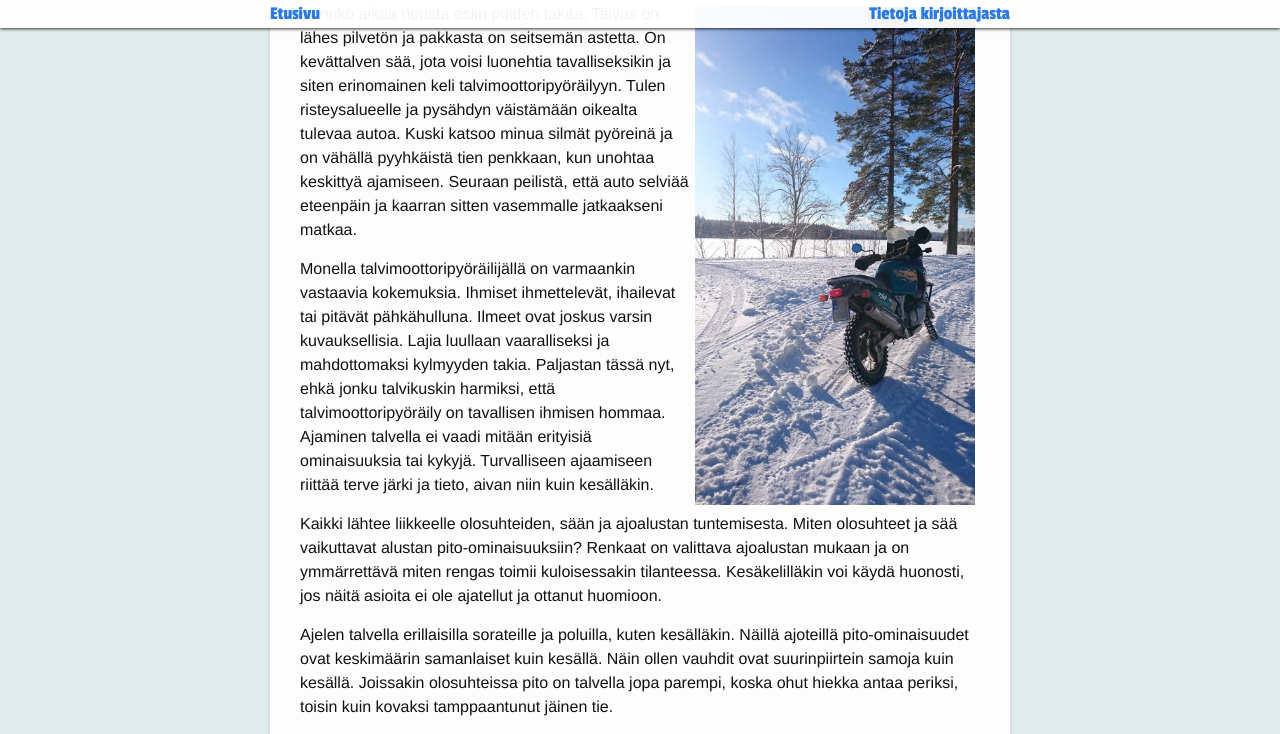
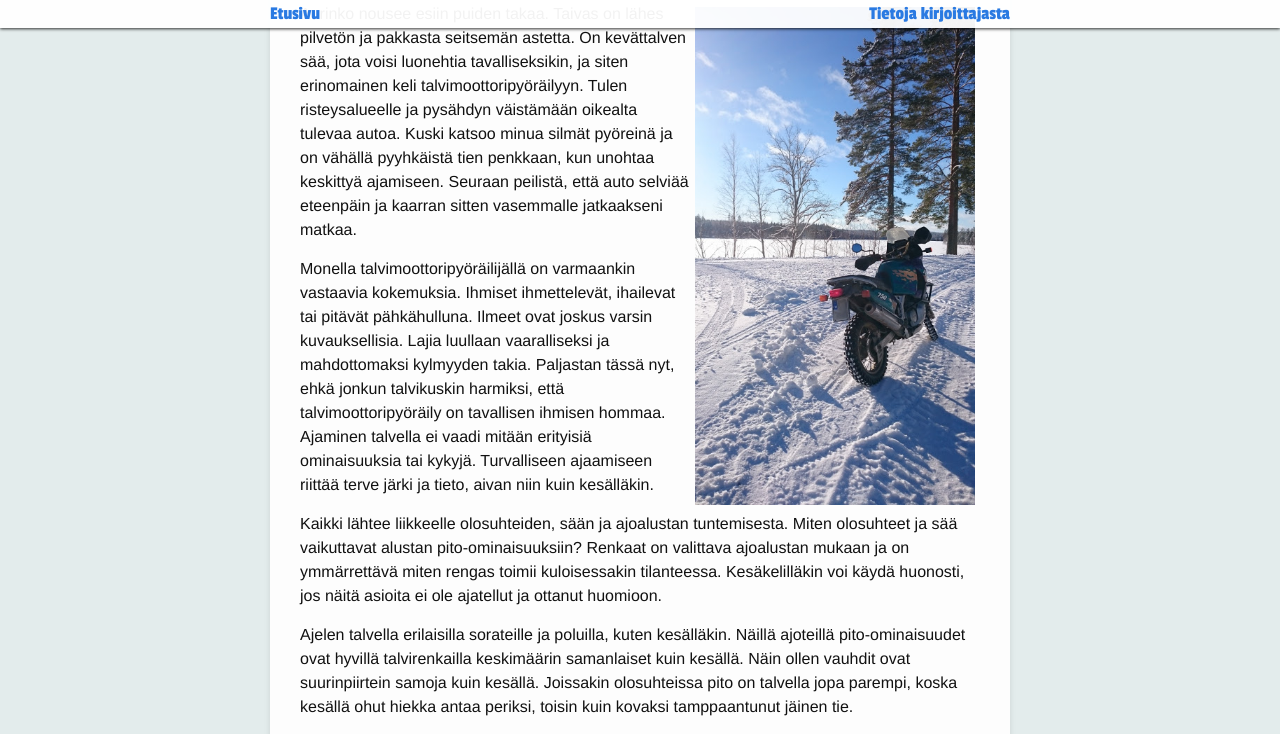
Before and after one commit to seikkailuendurolla/seikkailuendurolla.github.io, a Jekyll site: the page built from _posts/2017-01-06-talvimoottoripyoraily-ei-ole-extreame-laji.md, in a window 1280 px wide and 1400 px high, scrolled down 809 px. Shown: the top 734 px of the window. Built offline with Jekyll 4.4.1, drawn with Linux system fonts in a browser that asks for light colours; some web fonts are replaced; comment, search, counter and statistics services are not loaded; some of the changed text lies outside the part shown; grey boxes are pictures that could not be loaded.

Commit message:
Videon lisäys ja kirjoitusvirheiden korjaus

```diff
--- a/_posts/2017-01-06-talvimoottoripyoraily-ei-ole-extreame-laji.md
+++ b/_posts/2017-01-06-talvimoottoripyoraily-ei-ole-extreame-laji.md
@@ -9,13 +9,15 @@
 
 <img src="/assets/talvi1.jpg" width="280" style="float: right; padding: 5px;" />
 
-Aurinko alkaa nousta esiin puiden takaa. Taivas on lähes pilvetön ja pakkasta on seitsemän astetta. On kevättalven sää, jota voisi luonehtia tavalliseksikin ja siten erinomainen keli talvimoottoripyöräilyyn. Tulen risteysalueelle ja pysähdyn väistämään oikealta tulevaa autoa. Kuski katsoo minua silmät pyöreinä ja on vähällä pyyhkäistä tien penkkaan, kun unohtaa keskittyä ajamiseen. <!--more-->Seuraan peilistä, että auto selviää eteenpäin ja kaarran sitten vasemmalle jatkaakseni matkaa.
+Aurinko nousee esiin puiden takaa. Taivas on lähes pilvetön ja pakkasta seitsemän astetta. On kevättalven sää, jota voisi luonehtia tavalliseksikin, ja siten erinomainen keli talvimoottoripyöräilyyn. Tulen risteysalueelle ja pysähdyn väistämään oikealta tulevaa autoa. Kuski katsoo minua silmät pyöreinä ja on vähällä pyyhkäistä tien penkkaan, kun unohtaa keskittyä ajamiseen. <!--more-->Seuraan peilistä, että auto selviää eteenpäin ja kaarran sitten vasemmalle jatkaakseni matkaa.
 
-Monella talvimoottoripyöräilijällä on varmaankin vastaavia kokemuksia. Ihmiset ihmettelevät, ihailevat tai pitävät pähkähulluna. Ilmeet ovat joskus varsin kuvauksellisia. Lajia luullaan vaaralliseksi ja mahdottomaksi kylmyyden takia. Paljastan tässä nyt, ehkä jonku talvikuskin harmiksi, että talvimoottoripyöräily on tavallisen ihmisen hommaa. Ajaminen talvella ei vaadi mitään erityisiä ominaisuuksia tai kykyjä. Turvalliseen ajaamiseen riittää terve järki ja tieto, aivan niin kuin kesälläkin.
+Monella talvimoottoripyöräilijällä on varmaankin vastaavia kokemuksia. Ihmiset ihmettelevät, ihailevat tai pitävät pähkähulluna. Ilmeet ovat joskus varsin kuvauksellisia. Lajia luullaan vaaralliseksi ja mahdottomaksi kylmyyden takia. Paljastan tässä nyt, ehkä jonkun talvikuskin harmiksi, että talvimoottoripyöräily on tavallisen ihmisen hommaa. Ajaminen talvella ei vaadi mitään erityisiä ominaisuuksia tai kykyjä. Turvalliseen ajaamiseen riittää terve järki ja tieto, aivan niin kuin kesälläkin.
 
 Kaikki lähtee liikkeelle olosuhteiden, sään ja ajoalustan tuntemisesta. Miten olosuhteet ja sää vaikuttavat alustan pito-ominaisuuksiin? Renkaat on valittava ajoalustan mukaan ja on ymmärrettävä miten rengas toimii kuloisessakin tilanteessa. Kesäkelilläkin voi käydä huonosti, jos näitä asioita ei ole ajatellut ja ottanut huomioon.
 
-Ajelen talvella erillaisilla sorateille ja poluilla, kuten kesälläkin. Näillä ajoteillä pito-ominaisuudet ovat keskimäärin samanlaiset kuin kesällä. Näin ollen vauhdit ovat suurinpiirtein samoja kuin kesällä. Joissakin olosuhteissa pito on talvella jopa parempi, koska ohut hiekka antaa periksi, toisin kuin kovaksi tamppaantunut jäinen tie.
+Ajelen talvella erilaisilla sorateille ja poluilla, kuten kesälläkin. Näillä ajoteillä pito-ominaisuudet ovat hyvillä talvirenkailla keskimäärin samanlaiset kuin kesällä. Näin ollen vauhdit ovat suurinpiirtein samoja kuin kesällä. Joissakin olosuhteissa pito on talvella jopa parempi, koska kesällä ohut hiekka antaa periksi, toisin kuin kovaksi tamppaantunut jäinen tie.
+
+<iframe width="560" height="315" src="https://www.youtube.com/embed/VQGgi5lPMfE" frameborder="0" allowfullscreen></iframe>
 
 Kelien mennessä plussan puolelle tiet pehmenevät ja tällöin pito voi kadota yllättäenkin. Samoin, jos tielle on satanut niin paljon lunta, ettei nasta yllä enää jäiseen tien pintaan.
 
```
Also changed, not shown: other parts of _posts/2017-01-06-talvimoottoripyoraily-ei-ole-extreame-laji.md (+2 -2 lines).
